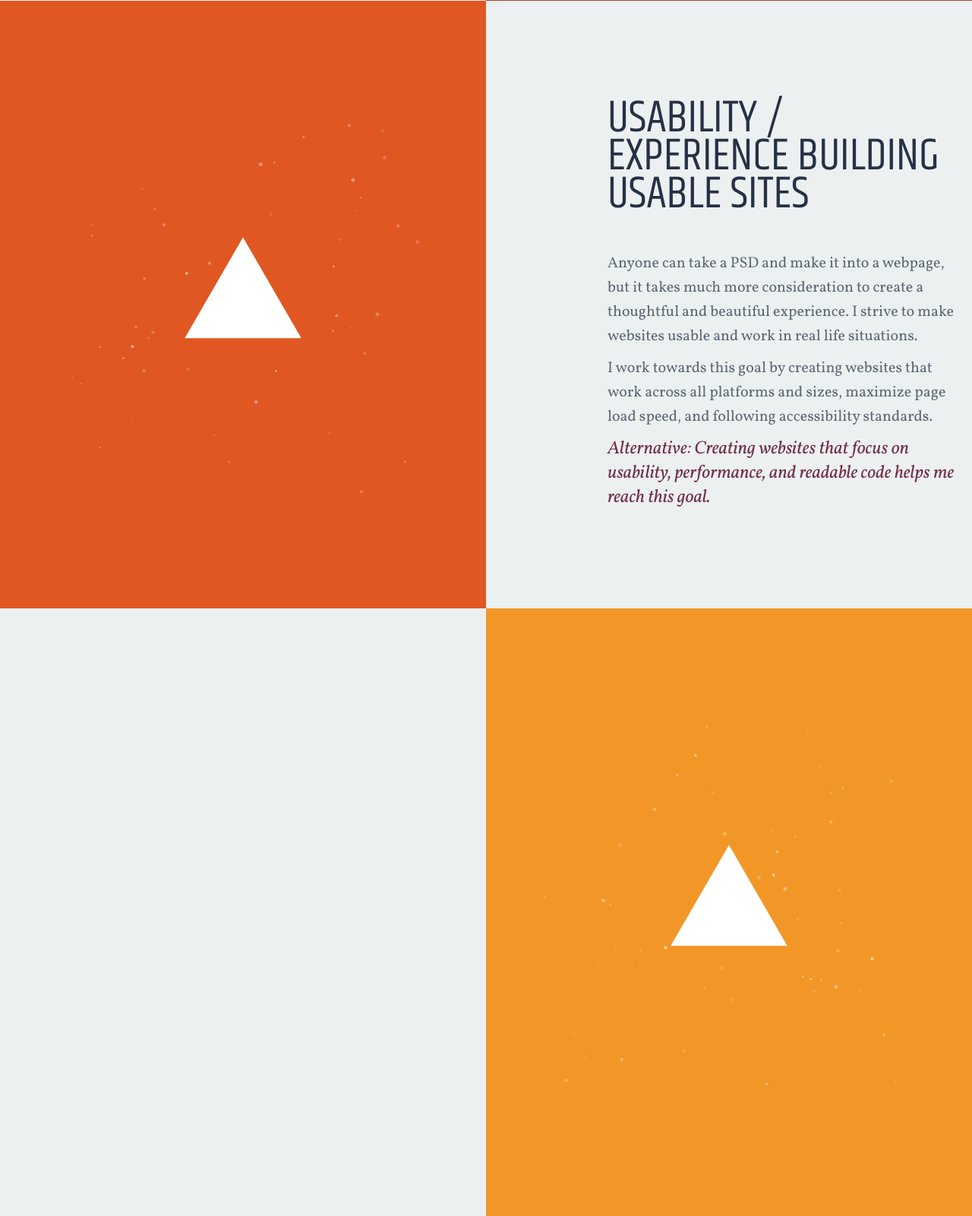
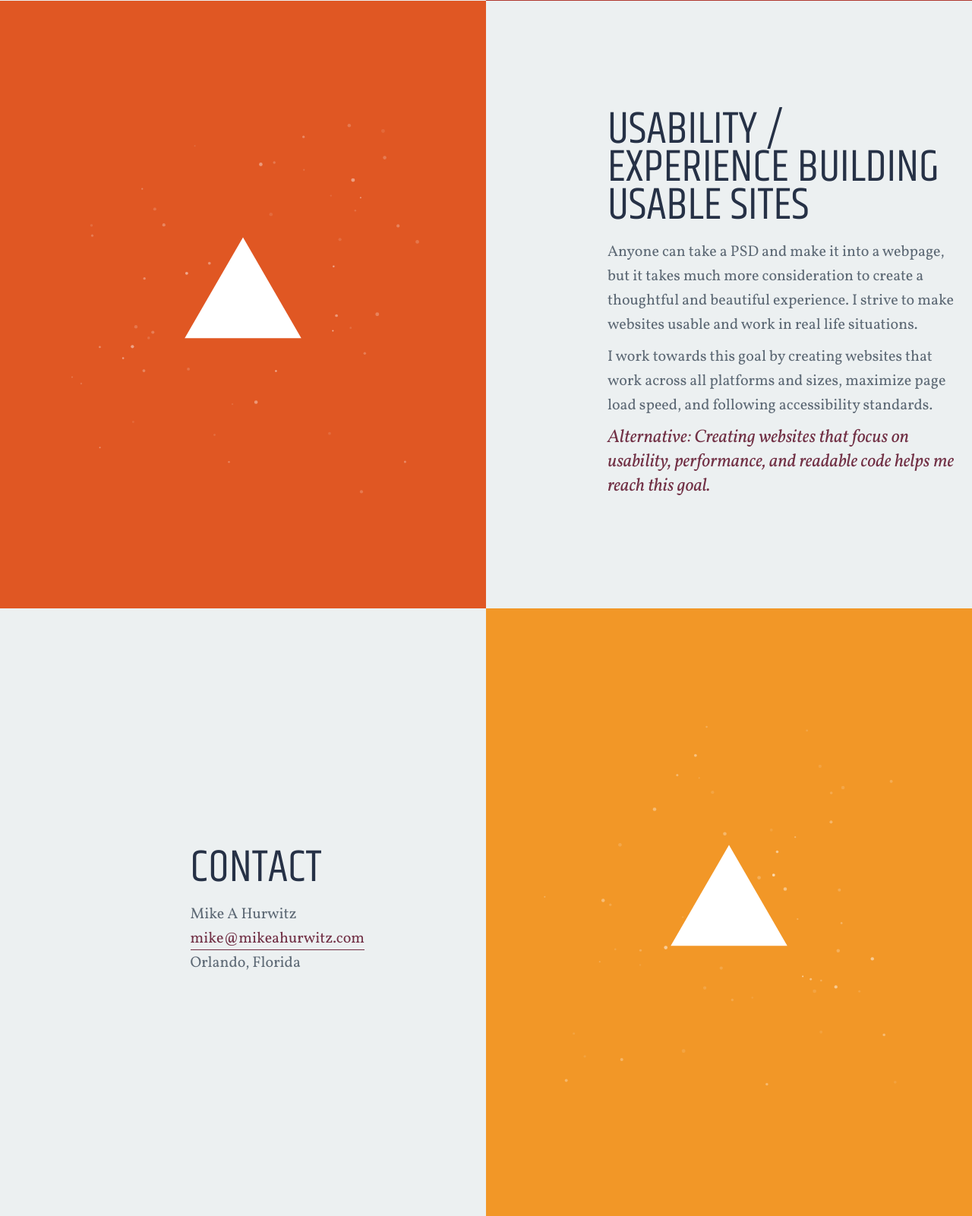
Before and after one commit to hrwtz/Hrwtz, a PHP site: page / in a window 1280 px wide. Shown: the part 2399-4000 px from the top of the page at 76% size. Run offline with PHP 8.4, Linux system fonts and the light colour scheme; some libraries are stand-ins or nearby versions.

Commit message:
Contact, content, etc

```diff
--- a/_/css/application.css
+++ b/_/css/application.css
@@ -198,7 +198,7 @@ ul {
 
 /* line 57, ../sass/foundation/_base.scss */
 h2, .h2 {
-  margin-bottom: 0.83333em;
+  margin-bottom: 0.33333em;
   color: #263146;
   font-family: "Khand", sans-serif;
   font-size: 3em;
@@ -213,7 +213,7 @@ h3, .h3 {
   font-style: italic;
   line-height: 1.33333; }
 
-/* line 84, ../sass/foundation/_base.scss */
+/* line 83, ../sass/foundation/_base.scss */
 h1:last-child, .h1:last-child,
 h2:last-child, .h2:last-child,
 h3:last-child, .h3:last-child,
@@ -221,6 +221,12 @@ h4:last-child, .h4:last-child,
 p:last-child, .p:last-child,
 ul:last-child {
   margin-bottom: 0; }
+
+/* line 95, ../sass/foundation/_base.scss */
+p a,
+.p a {
+  border-bottom: 1px solid #713045;
+  color: #713045; }
 
 /*
 a {
@@ -233,7 +239,7 @@ a {
     color: $c-subdue;
   }
 }*/
-/* line 108, ../sass/foundation/_base.scss */
+/* line 114, ../sass/foundation/_base.scss */
 img {
   height: auto;
   max-width: 100%; }
--- a/_/sass/foundation/_base.scss
+++ b/_/sass/foundation/_base.scss
@@ -55,7 +55,7 @@ h1, .h1 {
 }
 
 h2, .h2 {
-    margin-bottom: em($b-space-2o5x-px, $b-fontSize-xl-px);
+    margin-bottom: em($b-space-px, $b-fontSize-xl-px);
     color: $c-text-headline;
     font-family: $b-fontFamily-heading;
     font-size: $b-fontSize-xl;
@@ -72,7 +72,6 @@ h3, .h3 {
 }
 
 h4, .h4 {
- // font-size: 110%;
 }
 
 h1, .h1,
@@ -91,6 +90,13 @@ ul  {
 // -------------------------------------
 
 // ----- Links ----- //
+
+p a,
+.p a{
+    border-bottom: 1px solid $c-text-highlight;
+    color: $c-text-highlight;
+}
+
 /*
 a {
   border-bottom: $b-border;
--- a/index.php
+++ b/index.php
@@ -58,7 +58,14 @@
 	   '<h2 class="h2">Usability / Experience Building usable sites</h2>
 		<p class="p">Anyone can take a PSD and make it into a webpage, but it takes much more consideration to create a thoughtful and beautiful experience. I strive to make websites usable and work in real life situations.</p>
 		<p class="p">I work towards this goal by creating websites that work across all platforms and sizes, maximize page load speed, and following accessibility standards.</p>
-		<h3 class="h3">Alternative: Creating websites that focus on usability, performance, and readable code helps me reach this goal.</h3>'
+		<h3 class="h3">Alternative: Creating websites that focus on usability, performance, and readable code helps me reach this goal.</h3>',
+
+	   '<h2 class="h2">Contact</h2>
+		<p class="p">
+			Mike A Hurwitz <br>
+			<a href="mailto:mike@mike.com">mike@mikeahurwitz.com</a><br>
+			Orlando, Florida
+		</p>',
 
 	);
 	?>
```
